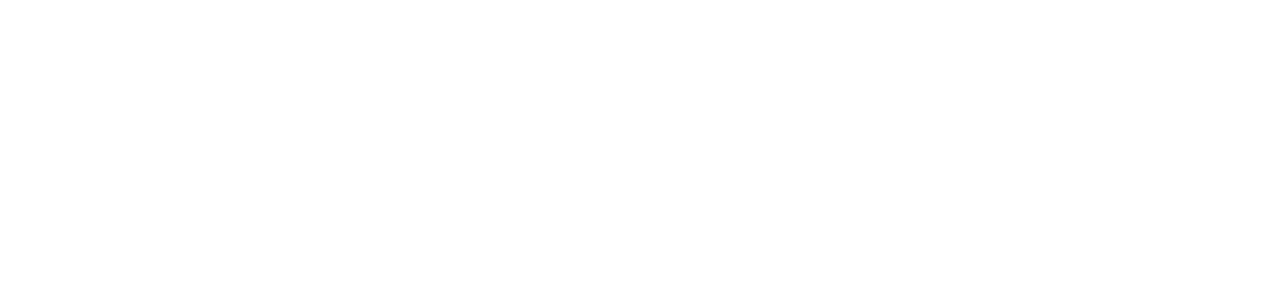
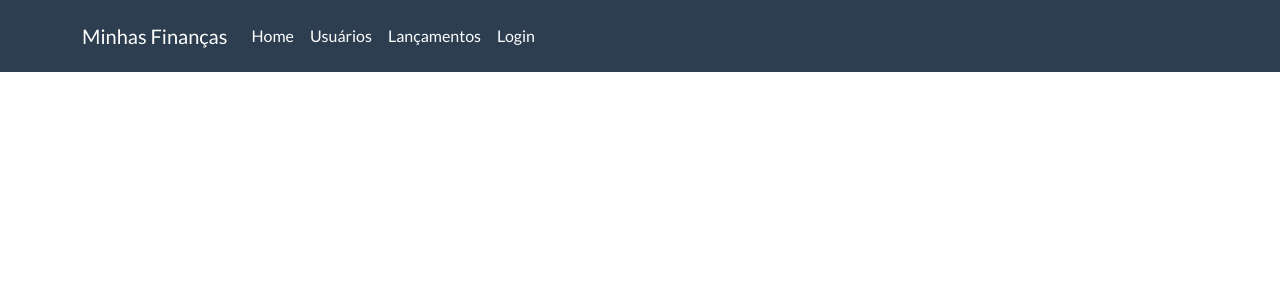
Before and after one commit to wilembergson/minhas-financas-frontend, a React (Create React App) app: page / in a window 1280 px wide. Shown: the top 300 px of the page. Built offline with nearby package versions, Linux system fonts and the light colour scheme.

Commit message:
Login e cadastro

```diff
--- /dev/null
+++ b/src/components/Navbar.jsx
@@ -0,0 +1,25 @@
+import React from 'react'
+
+import NavbarItem from './NavbarItem'
+
+export default function Navbar(){
+    return(
+    <div className="navbar navbar-expand-lg fixed-top navbar-dark bg-primary">
+      <div className="container">
+            <a href="https://bootswatch.com/" className="navbar-brand">Minhas Finanças</a>
+            <button className="navbar-toggler" type="button" data-toggle="collapse" data-target="#navbarResponsive" aria-controls="navbarResponsive" aria-expanded="false" aria-label="Toggle navigation">
+              <span className="navbar-toggler-icon"></span>
+            </button>
+            <div className="collapse navbar-collapse" id="navbarResponsive">
+                <ul className="navbar-nav">
+                    <NavbarItem href="#/" label="Home"/>
+                    <NavbarItem href="#/cadastroUsuario" label="Usuários"/>
+                    <NavbarItem href="#/" label="Lançamentos"/>
+                    <NavbarItem href="#/login" label="Login"/>
+                </ul>
+            </div>
+      </div>
+    </div>
+
+    )
+}
--- /dev/null
+++ b/src/components/NavbarItem.jsx
@@ -0,0 +1,9 @@
+import React from 'react'
+
+export default function NavbarItem(props){
+    return(
+        <li className="nav-item">
+            <a className="nav-link" href={props.href}>{props.label}</a>
+        </li>
+    )
+}
--- a/src/main/App.jsx
+++ b/src/main/App.jsx
@@ -1,14 +1,18 @@
 import React from 'react'
 
+import Navbar from '../components/Navbar'
 import Rotas from './Rotas'
 import 'bootswatch/dist/flatly/bootstrap.css'
 import '../custom.css'
 
 function App() {
   return (
-    <div>
-      <Rotas/>
-    </div>
+    <>
+      <Navbar/>
+      <div>
+        <Rotas/>
+      </div>
+    </>
   );
 }
 
```
